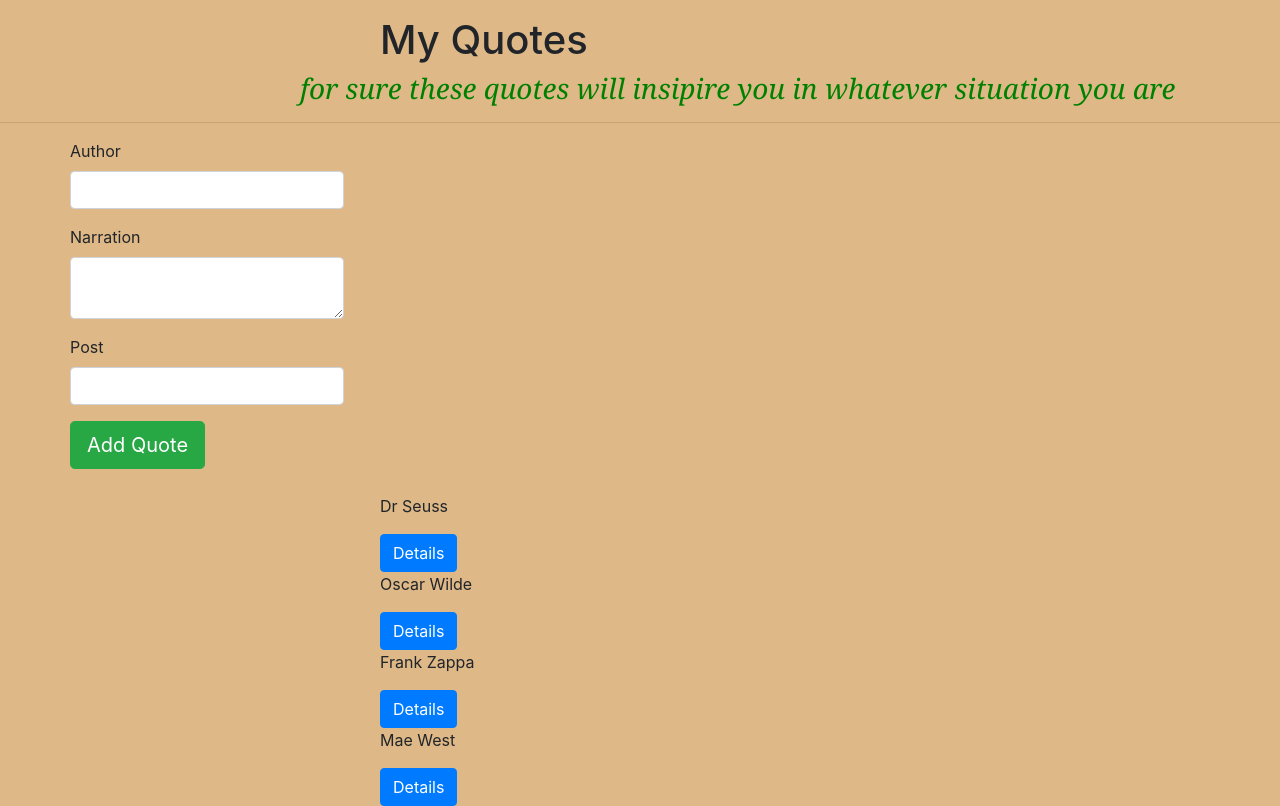
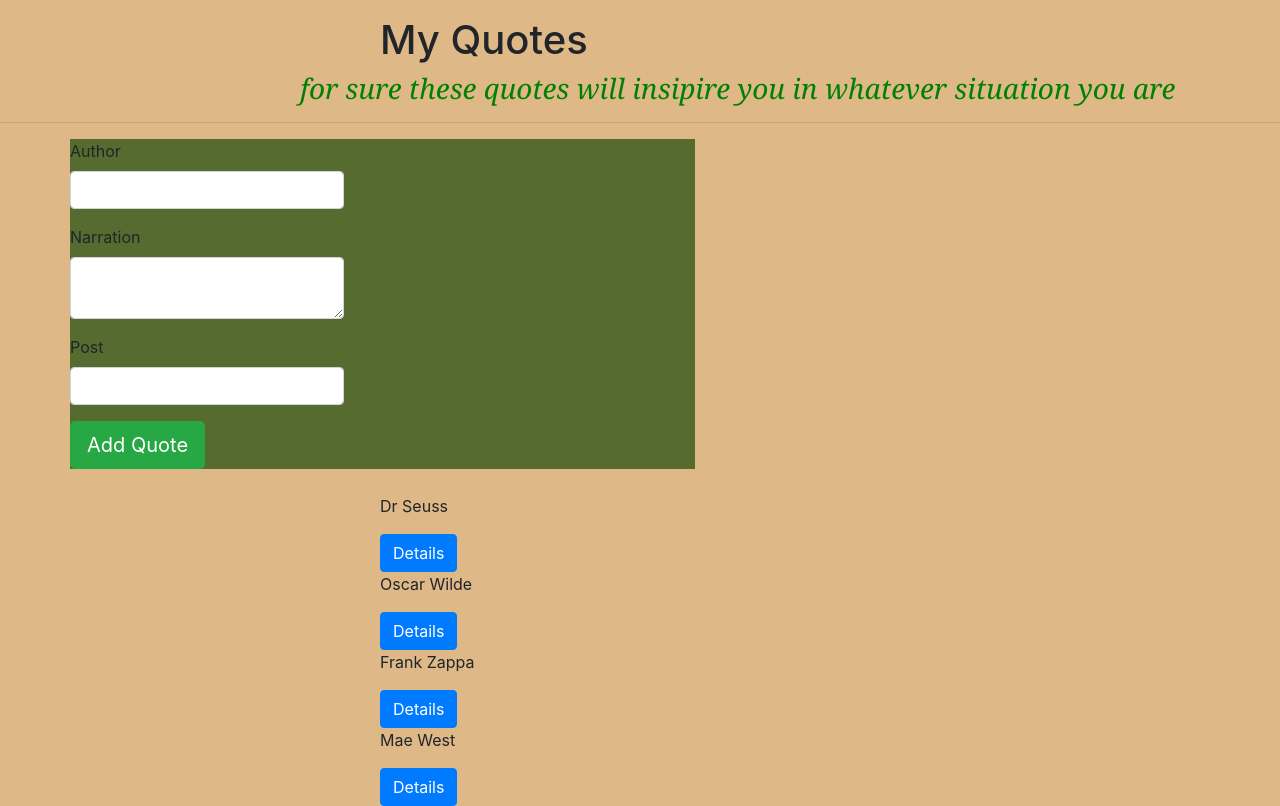
Before and after one commit to Hyacinthe04/quotes-ip, an Angular app: page / in a window 1280 px wide. Built offline with nearby package versions, Linux system fonts and the light colour scheme.

Commit message:
adding css

```diff
--- a/src/app/quote/quote.component.css
+++ b/src/app/quote/quote.component.css
@@ -11,3 +11,8 @@ h3{
     font-style: italic;
     color:green;
 }
+.row{
+    background-color: darkolivegreen;
+    margin-right: 500px;
+
+}
```
